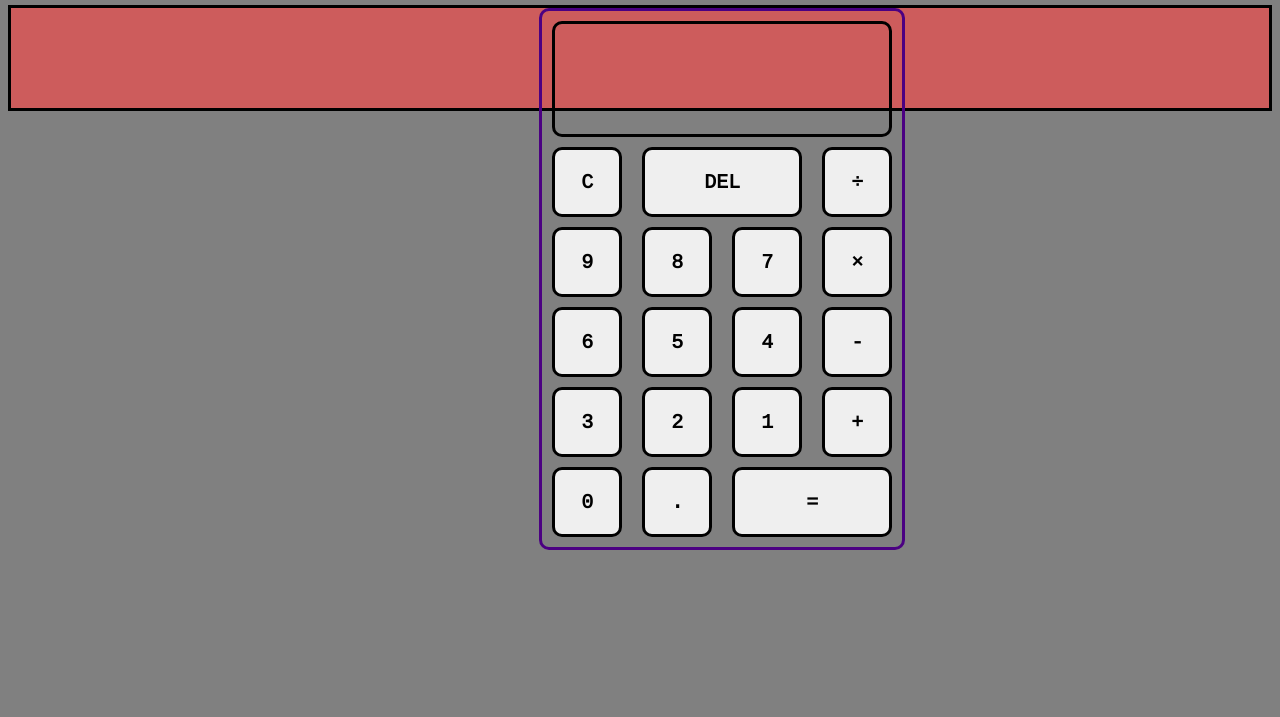
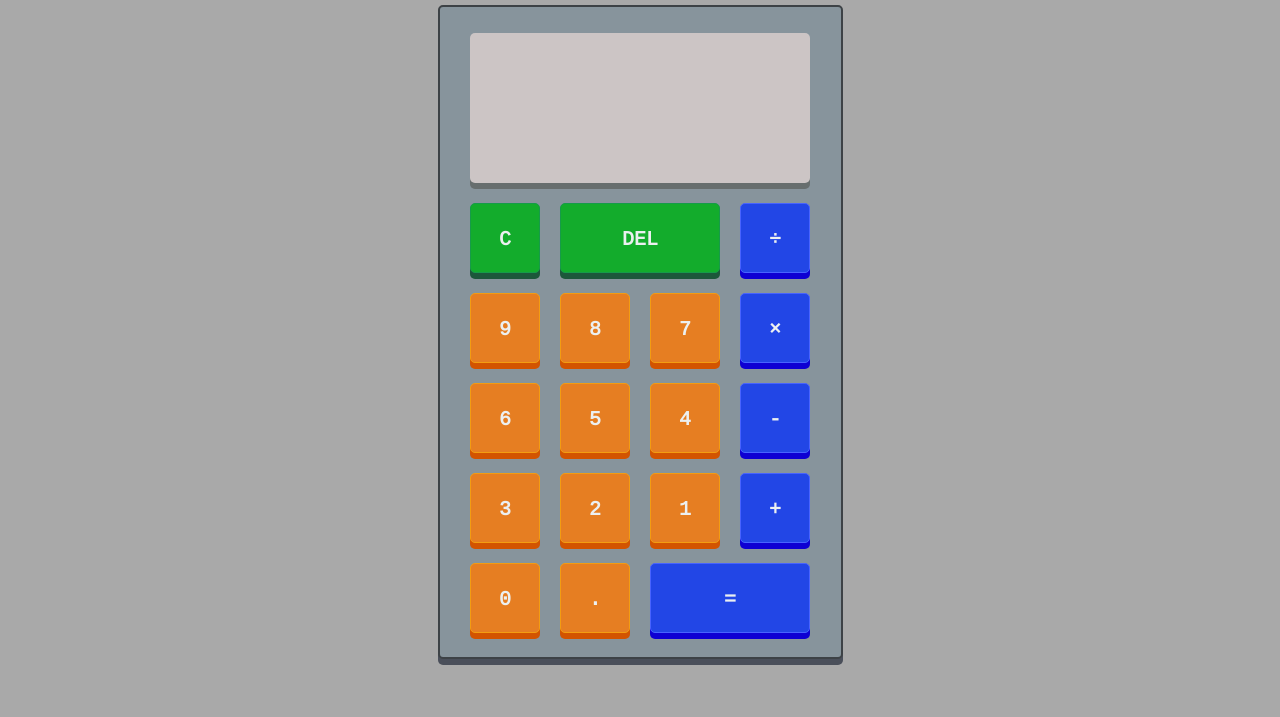
Before and after one commit to shayne243/Web-Calculator, a plain HTML site: page index.html in a window 1280 px wide. Shown: the part 83-800 px from the top of the page. Drawn offline with Linux system fonts and the light colour scheme.

Commit message:
3D buttons with clicks

```diff
--- a/index.html
+++ b/index.html
@@ -11,10 +11,10 @@
         Calculator
     </h1>
     <section id="calculator">
-        <div id="main-calulator-div">
+        <section id="main-calulator-div">
             <div class="calc" id="result-area"></div>
-            <button class="calc" id="clear-button">C</button>
-            <button class="calc" id="delete-button">DEL</button>
+            <button class="calc other" id="clear-button">C</button>
+            <button class="calc other" id="delete-button">DEL</button>
             <button class="calc operation" id="divide-button">÷</button>
             <button class="calc number">9</button>
             <button class="calc number">8</button>
@@ -31,7 +31,7 @@
             <button class="calc number">0</button>
             <button class="calc number" id="decimal-button">.</button>
             <button class="calc operation" id="equals-button">=</button>
-        </div>
+        </section>
     </section>
 </body>
 </html>
--- a/styles.css
+++ b/styles.css
@@ -1,6 +1,6 @@
 @import url('https://fonts.googleapis.com/css2?family=Cousine&display=swap');
 body {
-    background: grey;
+    background: darkgrey;
 }
 #calculator-heading{
     font-family: Cousine, monospace;
@@ -10,50 +10,91 @@ body {
 #calculator{
     margin: auto;
     text-align: center;
-    background-color: indianred;
+
     position: relative;
-    border: solid;
+
     height: 100px;
 }
 #main-calulator-div {
-    border: indigo solid;
     display: grid;
     grid-template-columns: repeat(4, auto);
-    grid-template-rows: auto;
-
+    grid-template-rows: repeat(6, auto);
     justify-content: center;
-    width: auto;
+    align-content: center;
+    width: 365px;
     height: auto;
-    position: absolute;
-    left: 42%;
+    position: block;
+    margin: auto;
     border-radius: 10px;
+    color:#ecf0f1;
+    border-radius:5px;
+    border:solid 2px #3d4246;
+    background:#87949c;
+    text-align:center;
+    padding:16px 18px 14px;
+    box-shadow: 0px 6px 0px #4a4f5a;
 }
 #result-area {
     grid-column: 1/5;
     grid-row: 1/3;
     width: auto;
-    height: 110px;
+    height: 150px;
+    background-color: rgb(204, 197, 197);
+    color: greenyellow;
+    font-family: 'Courier New', Courier, monospace;
+    box-shadow: 0px 6px 0px #676e6e;
+    border-radius: 5px;
 }
 .calc {
-    margin-left: 10px;
-    margin-right: 10px;
-    margin-bottom: 10px;
-    border: solid;
+    margin: 10px;
     height: 70px;
     width: 70px;
-    border-radius: 10px;
     font-family: Cousine, monospace;
     font-weight: bold;
     font-size: 20px;
+}
+.operation {
+    background:#2246e6;
+    border:solid 1px #4863ff;
+    box-shadow: 0px 6px 0px #0e00d3;
+}
+.operation:active {
+    box-shadow: 0px 2px 0px #0e00d3;
+}
+.other:active {
+    box-shadow: 0px 2px 0px #1d573b;
+}
+.other {
+    background:#13ac2c;
+    border:solid 1px #169b49;
+    box-shadow: 0px 6px 0px #1d573b;
 }
 #delete-button {
     grid-column: 2/4;
     width: auto;
 }
+button {
+    position:relative;
+    outline: none;
+    width: auto;
+    color:#ecf0f1;
+    border-radius:5px;
+    border:solid 1px #f39c12;
+    background:#e67e22;
+    text-align:center;
+    padding:16px 18px 14px;
+    transition: all 0.1s;
+    box-shadow: 0px 6px 0px #d35400;
+}
+button:hover {
+    transform: scale(1.05);
+}
+button:active {
+    box-shadow: 0px 2px 0px #d35400;
+    position:relative;
+    top:4px;
+}
 #equals-button {
     grid-column: 3/5;
     width: auto;
 }
-#result-area {
-    margin-top: 10px;
-}
```
